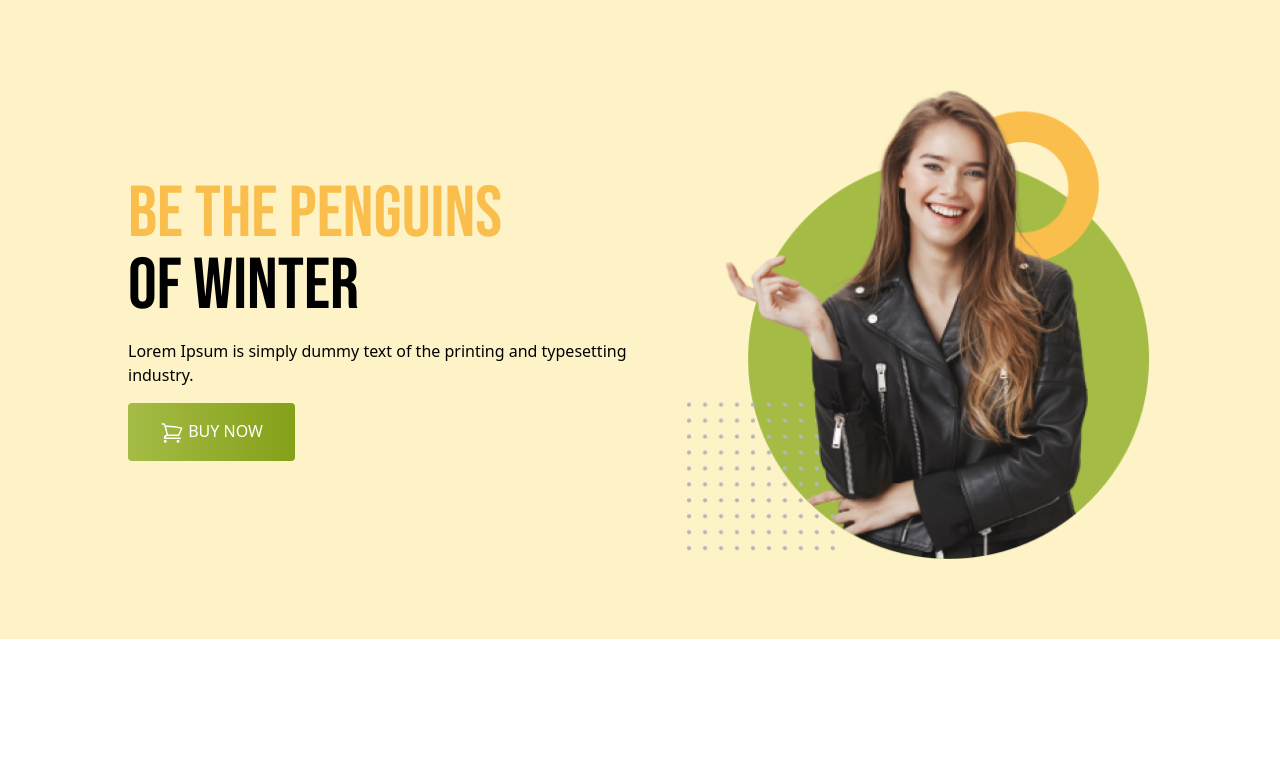
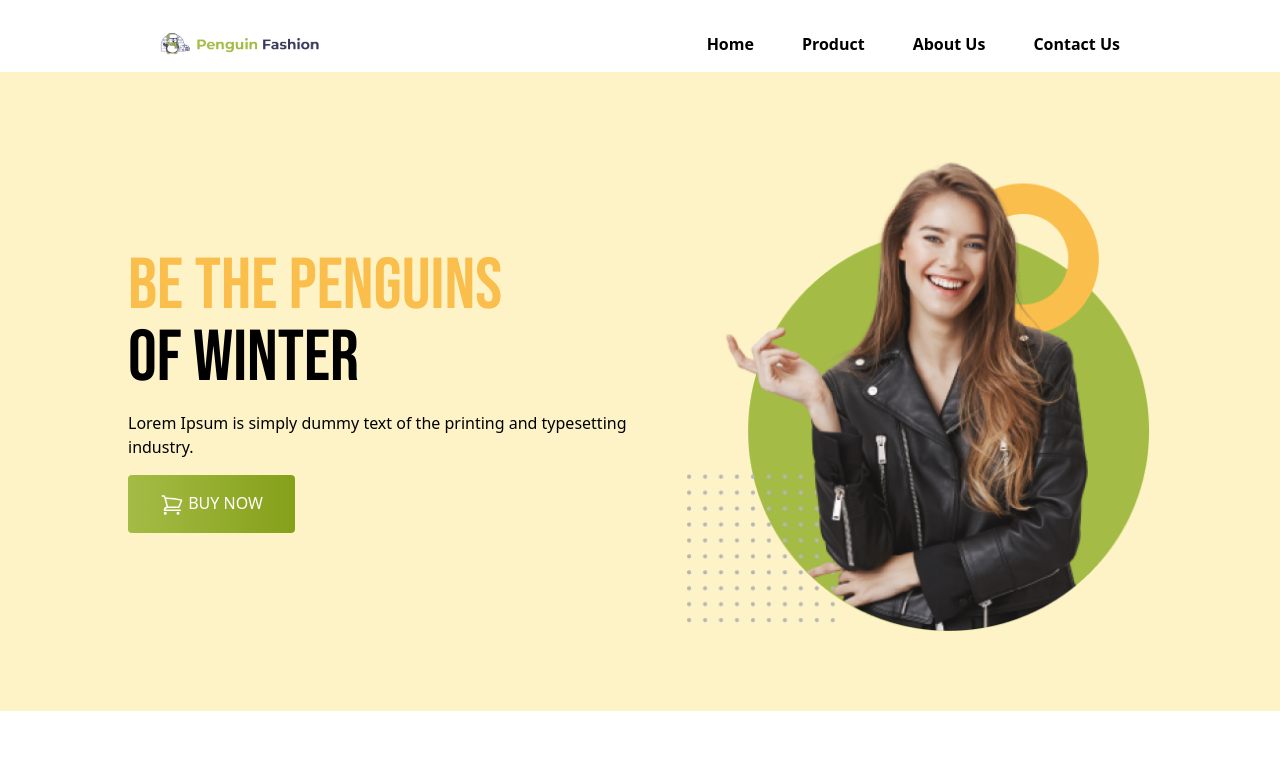
Before and after one commit to Asif419/penguin-fashion, a plain HTML site: page index.html in a window 1280 px wide. Shown: the top 764 px of the page. Drawn offline with nearby package versions, Linux system fonts and the light colour scheme.

Commit message:
nav complete

```diff
--- a/index.html
+++ b/index.html
@@ -37,15 +37,36 @@
     <!-- ------------------------------------------ -->
     <!-- Header section start -->
     <!--               padding: 32, 20 -->
-    <header class="bg-amber-100 px-4 md:px-28 lg:px-32 py-20">
+    <header>
         <!-- nav section -->
-        <nav>
+        <nav class="flex justify-between items-center pt-8 pb-4 px-10 md:px-40">
+            <a class="w-5/12 md:w-2/12" href="#">
+                <img src="icons/logo.png" alt="logo">
+            </a>
+            <div>
+                <!-- small screen -->
+                <div class="block md:hidden">
+                    <svg xmlns="http://www.w3.org/2000/svg" fill="none" viewBox="0 0 24 24" stroke-width="1.5"
+                        stroke="currentColor" class="size-6">
+                        <path stroke-linecap="round" stroke-linejoin="round"
+                            d="M3.75 6.75h16.5M3.75 12h16.5m-16.5 5.25h16.5" />
+                    </svg>
+                </div>
 
+                <!-- large screen -->
+                <ul class="hidden md:flex gap-12 font-semibold">
+                    <li><a href="#">Home</a></li>
+                    <li><a href="#">Product</a></li>
+                    <li><a href="#">About Us</a></li>
+                    <li><a href="#">Contact Us</a></li>
+                </ul>
+
+            </div>
         </nav>
 
 
         <!-- banner section -->
-        <div>
+        <div class="bg-amber-100 px-4 md:px-28 lg:px-32 py-20">
             <div class="flex flex-col md:flex-row justify-between items-center">
                 <div class="space-y-4">
                     <h1 class="text-7xl uppercase font-bebas">
```
